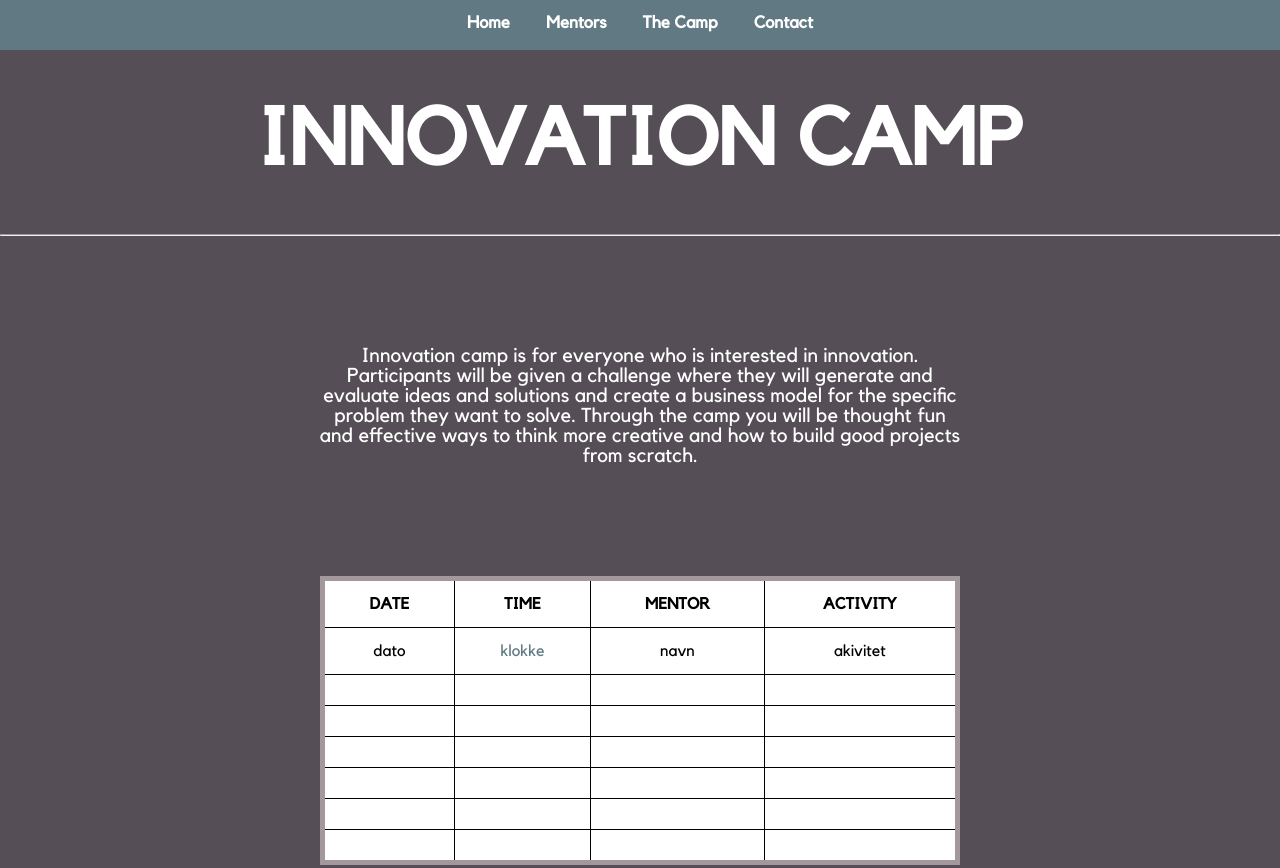
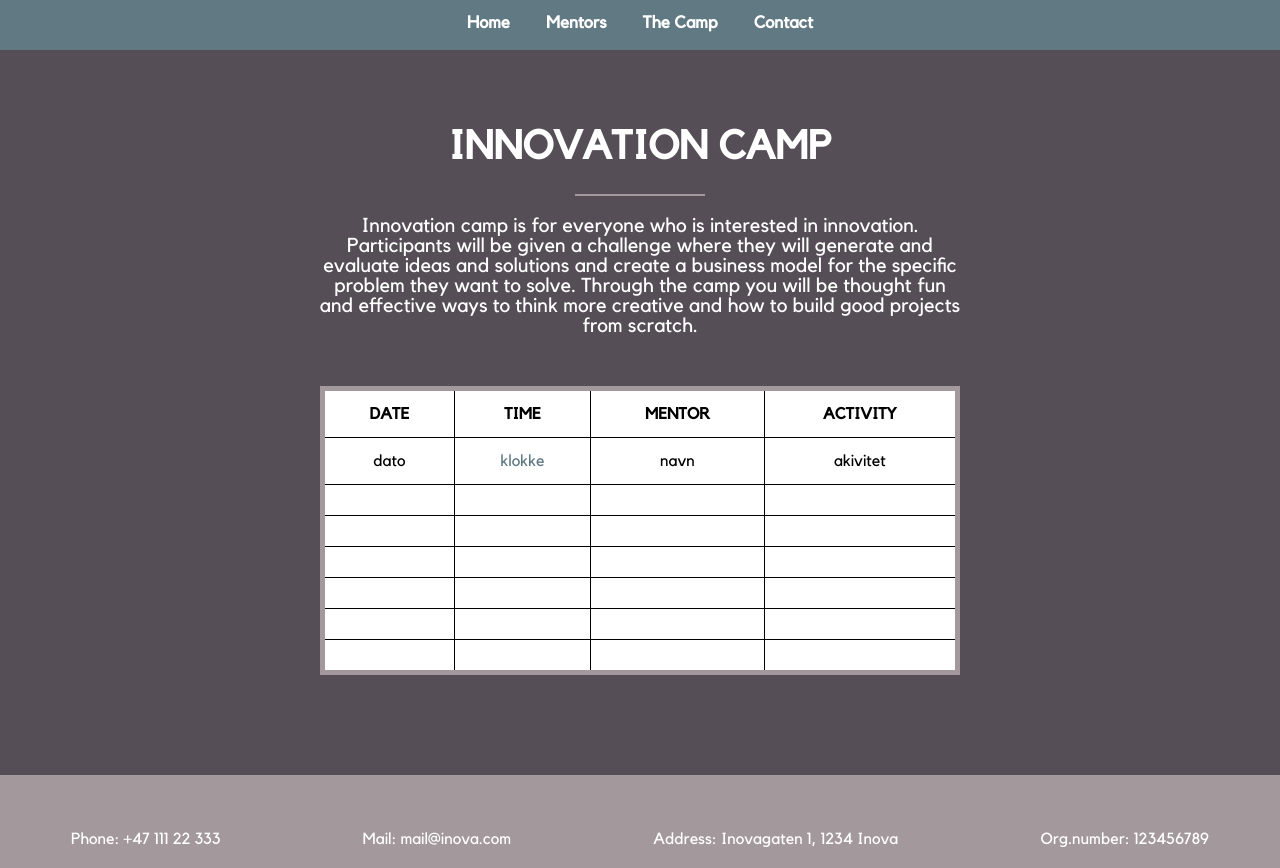
Before and after one commit to Vildicus/Oblig_Responsive, a plain HTML site: page camp.html in a window 1280 px wide. Shown: the top 868 px of the page. Drawn offline with Linux system fonts and the light colour scheme.

Commit message:
små fiks

```diff
--- a/camp-styles.css
+++ b/camp-styles.css
@@ -40,5 +40,13 @@ th, td {
   margin: 50px auto;
   max-width: 650px;
   font-size: 20px;
-  padding: 40px 0 40px;
+  padding: 50px 40px 0 40px;
 }
+
+.break-line{
+    width: 20%;
+    color: rgb(163, 152, 156);
+    height: 2px;
+    border-width: 0;
+    background-color: rgb(163, 152, 156);
+}
--- a/camp.html
+++ b/camp.html
@@ -17,12 +17,9 @@
     </header>
 
     <div> <!-- hele siden boks -->
-      <div style = "font-size: 40px; text-align: center; margin-top: 100px"> <!--overskrift -->
+      <div class="main text-box"> <!--overskrift -->
         <h1> INNOVATION CAMP </h1>
         <hr class="break-line"> </hr>
-      </div>
-
-      <div class="text-box"> <!-- Tekst -->
         <p> Innovation camp is for everyone who is interested in innovation.
           Participants will be given a challenge where they will generate and
           evaluate ideas and solutions and create a business model for the specific
```
